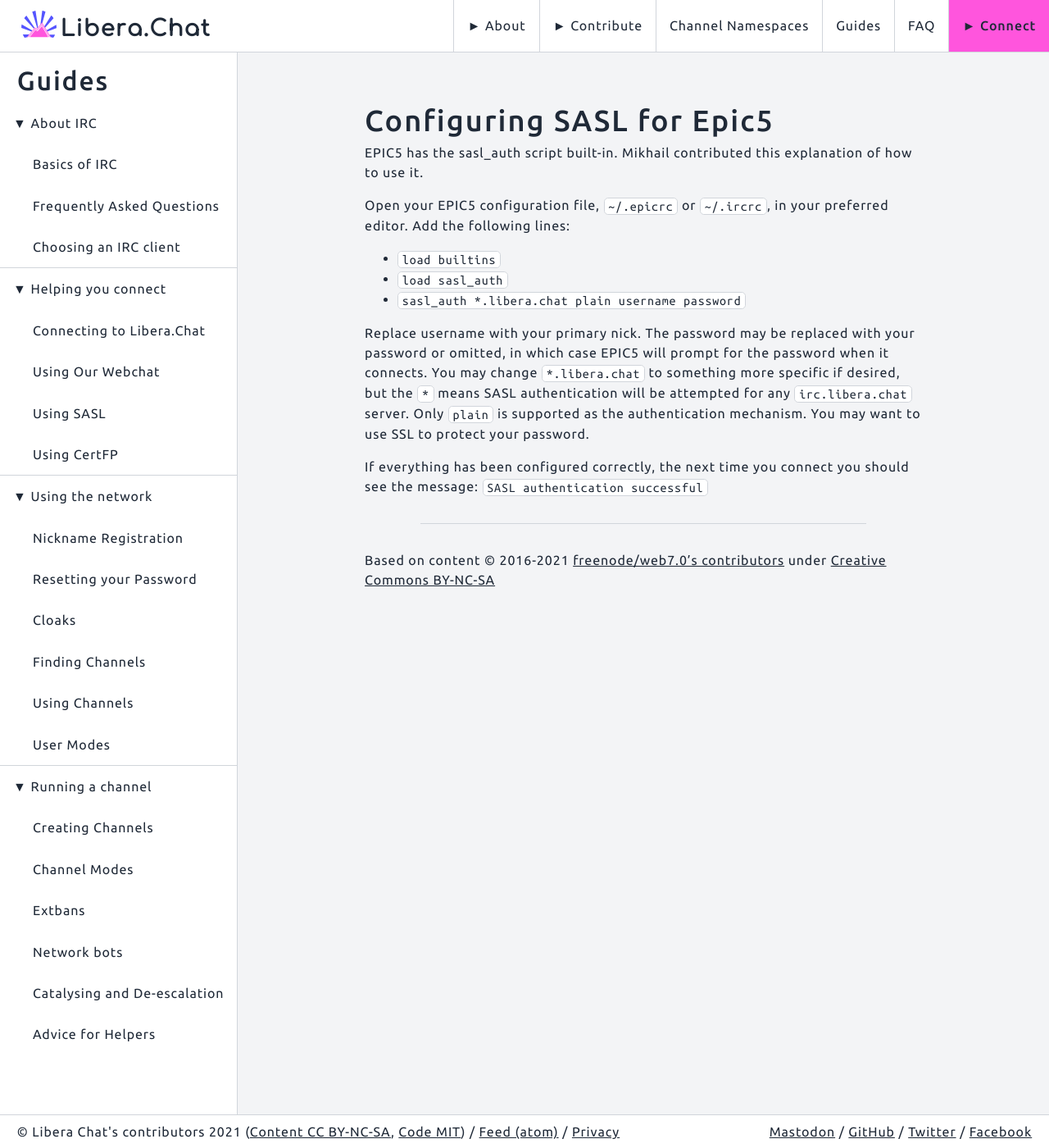
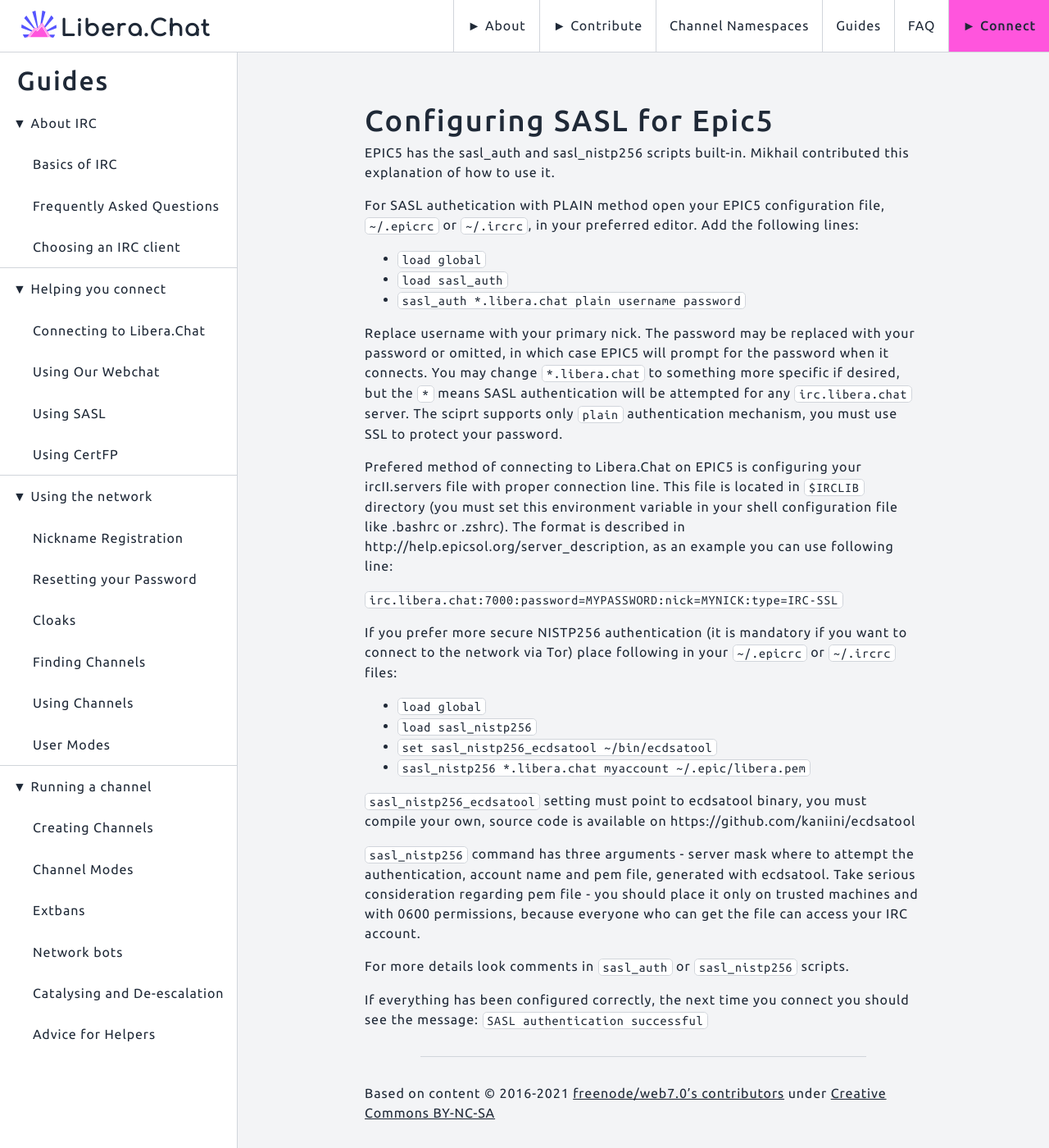
Before and after one commit to Libera-Chat/libera-chat.github.io, a Jekyll site: the page built from content/_guides/sasl/epic5.md, in a window 1280 px wide and 1400 px high. Shown: the whole window at 82% size. Built offline with Jekyll 4.4.1, drawn with Linux system fonts in a browser that asks for light colours.

Commit message:
emailed in epic5 patch from mp3

```diff
--- a/content/_guides/sasl/epic5.md
+++ b/content/_guides/sasl/epic5.md
@@ -4,13 +4,14 @@
 credits: web7
 ---
 
-EPIC5 has the sasl_auth script built-in. Mikhail contributed this explanation
-of how to use it.
+EPIC5 has the sasl_auth and sasl_nistp256 scripts built-in. Mikhail
+contributed this explanation of how to use it.
 
-Open your EPIC5 configuration file, `~/.epicrc` or `~/.ircrc`, in your
-preferred editor. Add the following lines:
+For SASL authetication with PLAIN method open your EPIC5 configuration
+file, `~/.epicrc` or `~/.ircrc`, in your preferred editor. Add the
+following lines:
 
-- `load builtins`
+- `load global`
 - `load sasl_auth`
 - `sasl_auth *.libera.chat plain username password`
 
@@ -19,8 +20,38 @@
 when it connects. You may change `*.libera.chat` to something more specific
 if desired, but the `*` means SASL authentication will be attempted for any
 `irc.libera.chat` server.
-Only `plain` is supported as the authentication mechanism. You may want to
-use SSL to protect your password.
+The sciprt supports only `plain` authentication mechanism, you must use SSL
+to protect your password.
+
+Prefered method of connecting to Libera.Chat on EPIC5 is configuring your
+ircII.servers file with proper connection line. This file is located in
+`$IRCLIB` directory (you must set this environment variable in your shell
+configuration file like .bashrc or .zshrc). The format is described in
+http://help.epicsol.org/server_description, as an example you can use
+following line:
+
+`irc.libera.chat:7000:password=MYPASSWORD:nick=MYNICK:type=IRC-SSL`
+
+If you prefer more secure NISTP256 authentication (it is mandatory if you
+want to connect to the network via Tor) place following in your `~/.epicrc`
+or `~/.ircrc` files:
+
+- `load global`
+- `load sasl_nistp256`
+- `set sasl_nistp256_ecdsatool ~/bin/ecdsatool`
+- `sasl_nistp256 *.libera.chat myaccount ~/.epic/libera.pem`
+
+`sasl_nistp256_ecdsatool` setting must point to ecdsatool binary, you must
+compile your own, source code is available on
+https://github.com/kaniini/ecdsatool
+
+`sasl_nistp256` command has three arguments - server mask where to attempt
+the authentication, account name and pem file, generated with ecdsatool.
+Take serious consideration regarding pem file - you should place it only on
+trusted machines and with 0600 permissions, because everyone who can get
+the file can access your IRC account.
+
+For more details look comments in `sasl_auth` or `sasl_nistp256` scripts.
 
 If everything has been configured correctly, the next time you connect you
 should see the message: `SASL authentication successful`
```
